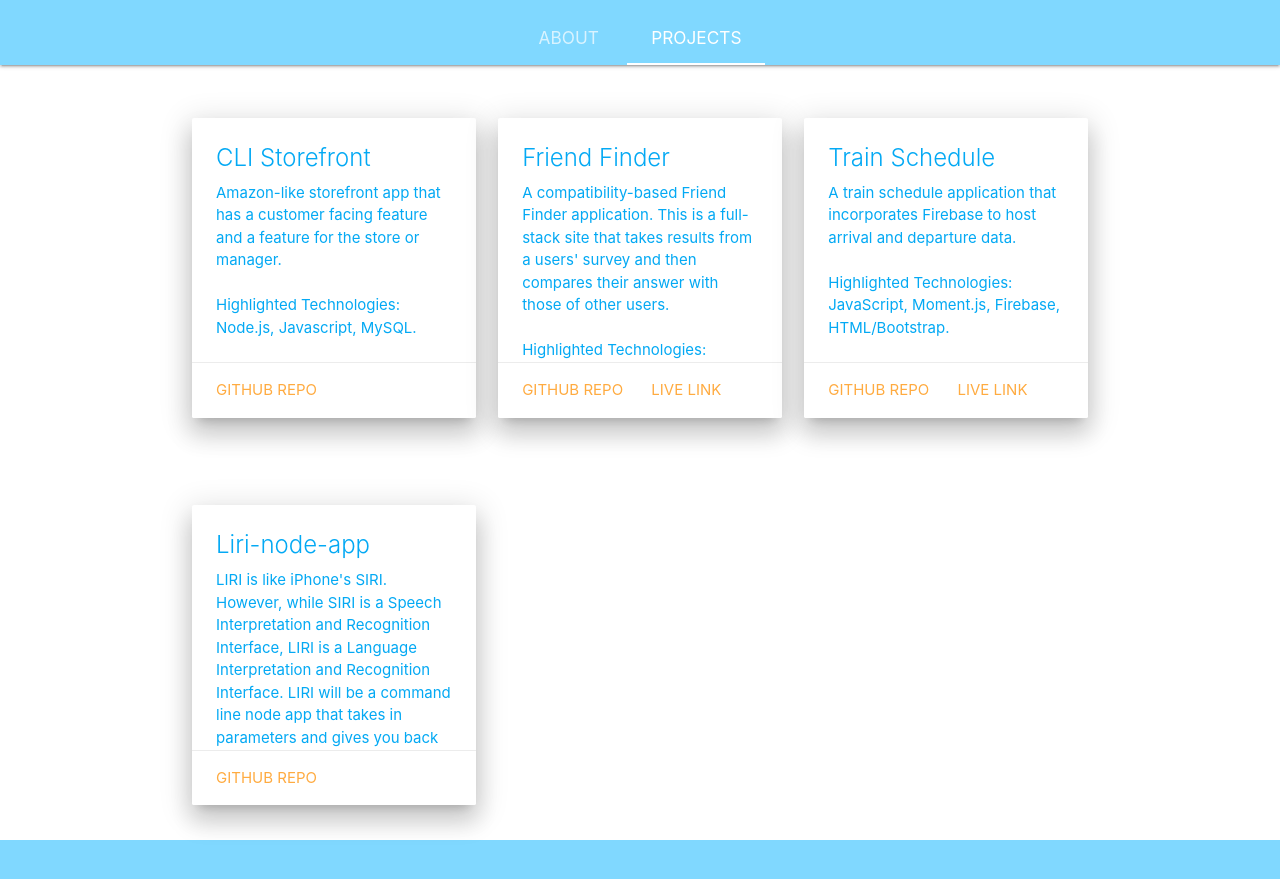
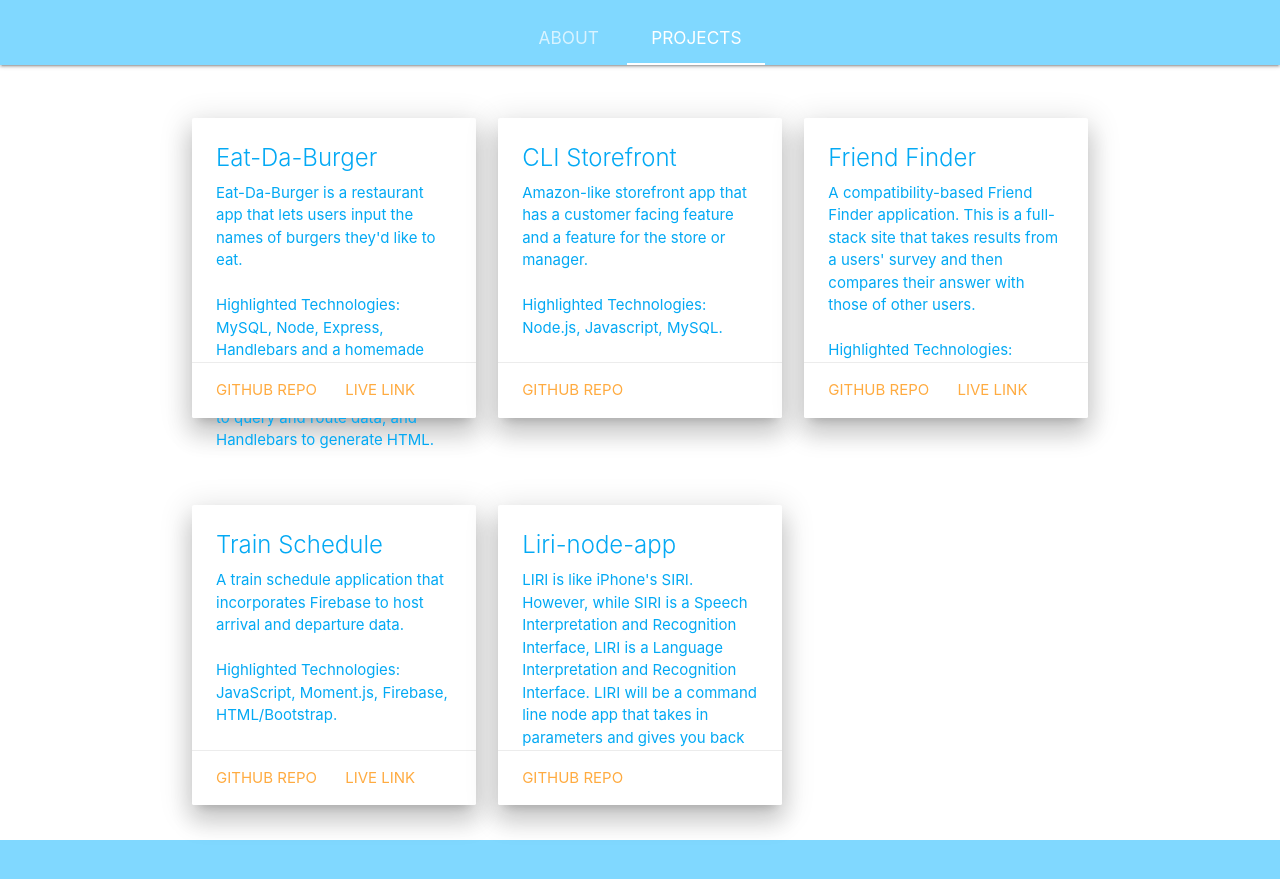
Before and after one commit to msmehaffey/portfolioPage, a plain HTML site: page index.html in a window 1280 px wide. Shown: the part 571-1450 px from the top of the page. Drawn offline with nearby package versions, Linux system fonts and the light colour scheme.

Commit message:
updated projects

```diff
--- a/index.html
+++ b/index.html
@@ -51,12 +51,12 @@
                         <div class="card z-depth-4">
                                 <div class="card-content">
                                     <p>
-                                        Hello! Thanks for stopping by, I'm Shuler -- an aspiring, full-stack web developer with a passion for using technology to solve real-world problems.
+                                        Hello! Thanks for stopping by, I'm Shuler -- a full-stack web developer with a passion for using technology to solve real-world problems.
                                         You can find out a little bit more about me below.<br><br></p>
 
                                         Technolgies/Skills include:<br>
 
-                                        JavaScript, jQuery, Node.js, Express, Model-View-Controller, HTML/CSS, Bootstrap, Materialize, Git, HTML Templates, Heroku, Responsive Design, API/JSON, RESTful API, Firebase, MySQL, Ajax, State Management, Active Record and Command Line.<br><br></p>
+                                        JavaScript, jQuery, Node.js, Express, Model-View-Controller design patterns, HTML/CSS, Bootstrap, Materialize, Git, HTML Templates, Heroku, Responsive Design, API/JSON, RESTful API, Firebase, MySQL, Sequelize, ORM, Ajax, State Management, Active Record and Command Line.<br><br></p>
 
                                     <p>
                                         Over a year ago I became interested in programming after meeting some friends who did this for a living. A combination of my excitment for techology
@@ -86,6 +86,23 @@
                 <br><br>
 
                 <div class="row">
+
+                        <div class="col m4">
+                                <div class="card white darken-1 z-depth-4 small">
+
+                                    <div class="card-content light-blue-text materialboxed">
+                                        <span class="card-title"> Eat-Da-Burger </span>
+                                        <p>Eat-Da-Burger is a restaurant app that lets users input the names of burgers they'd like to eat. <br><br>
+                                         Highlighted Technologies:  MySQL, Node, Express, Handlebars and a homemade ORM. Follows the MVC design pattern; uses Node and MySQL to query and route data, and Handlebars to generate HTML.</p>
+                                    </div>
+
+                                    <div class="card-action">
+                                        <a href="https://github.com/msmehaffey/burger">Github Repo</a>
+                                        <a href="https://pure-shelf-90525.herokuapp.com/">Live Link</a>
+                                    </div>
+
+                                </div>
+                            </div>
 
                             <div class="col m4">
                                 <div class="card white darken-1 z-depth-4 small">
@@ -120,8 +137,13 @@
 
                                 </div>
                             </div>
+                </div>
 
-                            <div class="col m4">
+                <br><br>
+
+                <div class="row">
+
+                        <div class="col m4">
                                 <div class="card white darken-1 z-depth-4 small">
 
                                     <div class="card-content light-blue-text materialboxed">
@@ -137,11 +159,7 @@
 
                                 </div>
                             </div>
-                </div>
 
-                <br><br>
-
-                <div class="row">
                             <div class="col m4">
                                 <div class="card white darken-1 z-depth-4 small">
 
```
